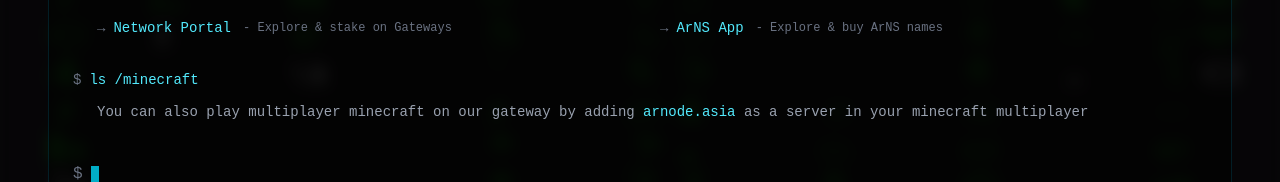
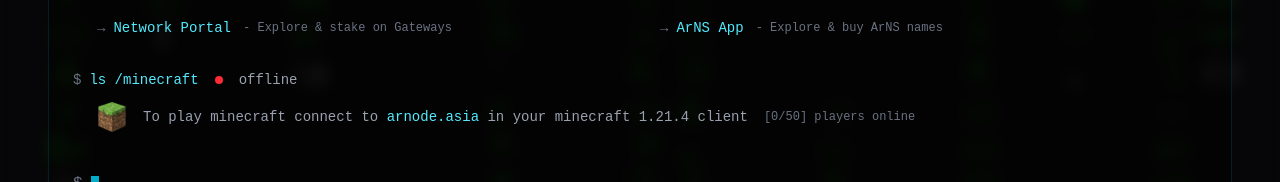
Before and after one commit to ankushKun/arweave.tech, a Next.js app: page / in a window 1280 px wide. Shown: the part 621-803 px from the top of the page. Built offline with nearby package versions, Linux system fonts and the light colour scheme; no server answers.

Commit message:
mc players

```diff
--- a/src/pages/index.tsx
+++ b/src/pages/index.tsx
@@ -1,4 +1,5 @@
 import Link from "next/link";
+import Image from "next/image";
 import { useState, useEffect } from "react";
 
 const ASCII_LOGO = `
@@ -41,6 +42,8 @@
 const DETAILS = "https://arnode.asia/ar-io/__gateway_metrics"
 // system metrics (JSON)
 const SYSTEM = "https://api.betteridea.dev/system"
+// Minecraft Status (JSON)
+const MC = "https://mcapi.us/server/status?ip=arnode.asia&port=25565"
 
 function formatUptime(uptime: number) {
   const days = Math.floor(uptime / 86400);
@@ -61,6 +64,11 @@
     os: "?",
     arnsResolutionTime: "?",
     cpuUsage: "?",
+  });
+  const [mcStatus, setMcStatus] = useState({
+    online: false,
+    players: 0,
+    maxPlayers: 50,
   });
 
   const [typedCommand, setTypedCommand] = useState("");
@@ -120,6 +128,16 @@
         const systemResponse = await fetch(SYSTEM);
         const systemData = await systemResponse.json();
         console.log(systemData);
+
+        const mcResponse = await fetch(MC);
+        const mcData = await mcResponse.json();
+        console.log(mcData);
+
+        setMcStatus({
+          online: mcData.online,
+          players: mcData.players.now,
+          maxPlayers: mcData.players.max,
+        });
 
         const data: Details = {
           release: releaseData.release,
@@ -286,9 +304,28 @@
                   <div className="terminal-command">
                     <p className="text-cyan-300 mb-3 flex items-center gap-2">
                       <span className="text-gray-500">$</span> ls /minecraft
+                      {mcStatus.online ? (
+                        // online indicator
+                        <div className="ml-2 flex flex-row gap-4 text-gray-400 items-center">
+                          <div className="w-2 h-2 bg-green-500 rounded-full"></div>
+                          <p>online</p>
+                        </div>
+                      ) : (
+                        // offline indicator
+                        <div className="ml-2 flex flex-row gap-4 text-gray-400 items-center">
+                          <div className="w-2 h-2 bg-red-500 rounded-full"></div>
+                          <p>offline</p>
+                        </div>
+                      )}
                     </p>
-                    <div className="ml-6 md:grid-cols-2 gap-4 text-gray-400">
-                      <p>You can also play multiplayer minecraft on our gateway by adding <span className="text-cyan-300">arnode.asia</span> as a server in your minecraft multiplayer</p>
+                    <div className="ml-6 flex flex-row gap-4 text-gray-400 items-center">
+                      <Link href="https://arnode.asia/play" target="_blank">
+                        <Image src="/mc.png" alt="Minecraft" width={30} height={30} />
+                      </Link>
+                      <p>To play minecraft connect to <span className="text-cyan-300">arnode.asia</span> in your minecraft 1.21.4 client</p>
+                      <p className="text-gray-500 text-xs">
+                        [{mcStatus.players}/{mcStatus.maxPlayers}] players online
+                      </p>
                     </div>
                   </div>
                 </div>
```
Also changed, not shown: src/pages/_document.tsx (+0 -31 lines), public/mc.png (added).
